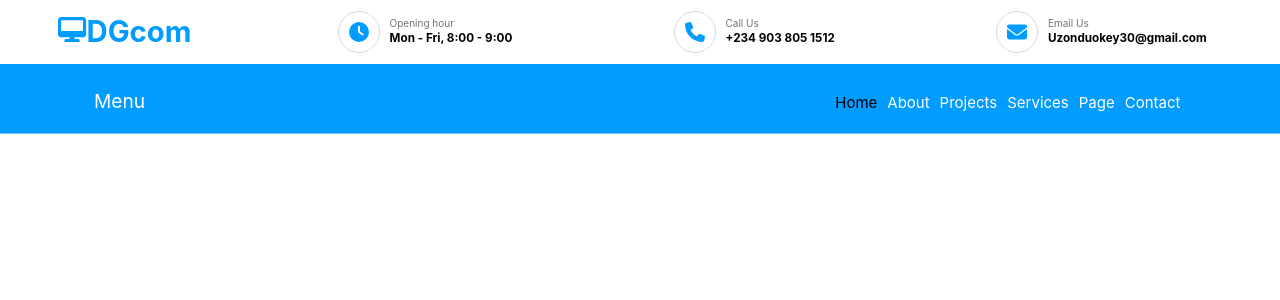
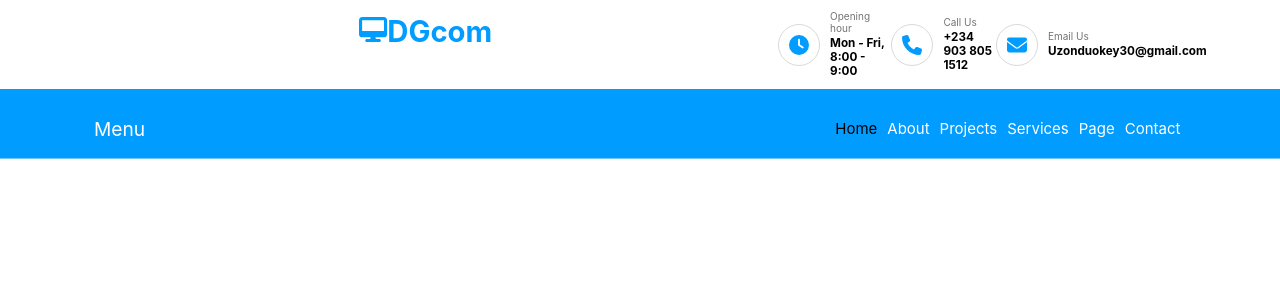
Before and after one commit to Uz-Okey/dgcom, a React (Create React App) app: page / in a window 1280 px wide. Shown: the top 300 px of the page. Built offline with nearby package versions, Linux system fonts and the light colour scheme.

Commit message:
overflow set up successfully

```diff
--- a/src/css/Nav.css
+++ b/src/css/Nav.css
@@ -2,20 +2,22 @@ body {
     box-sizing: border-box;
     padding: 0%;
     margin: 0;
-    overflow-x: hidden;
+    overflow-x: hidden !important;
 }
 
 *,
 *::before,
 *::after {
     box-sizing: border-box;
+
 }
 
 nav {
     width: 100%;
     border-bottom:1px solid #ffffff6e;
     background-color: #009CFF;
-    padding: 10px 0px;
+    padding: 13px 0px;
+
 }
 
 .nav-container {
--- a/src/css/Section1.css
+++ b/src/css/Section1.css
@@ -1,5 +1,5 @@
 .desktop{
-    text-align: center !important;
+    width: 100%;
     justify-content: center;
     font-size: clamp(23px, 3vw, 30px) !important;
     color: #009CFF;
```
